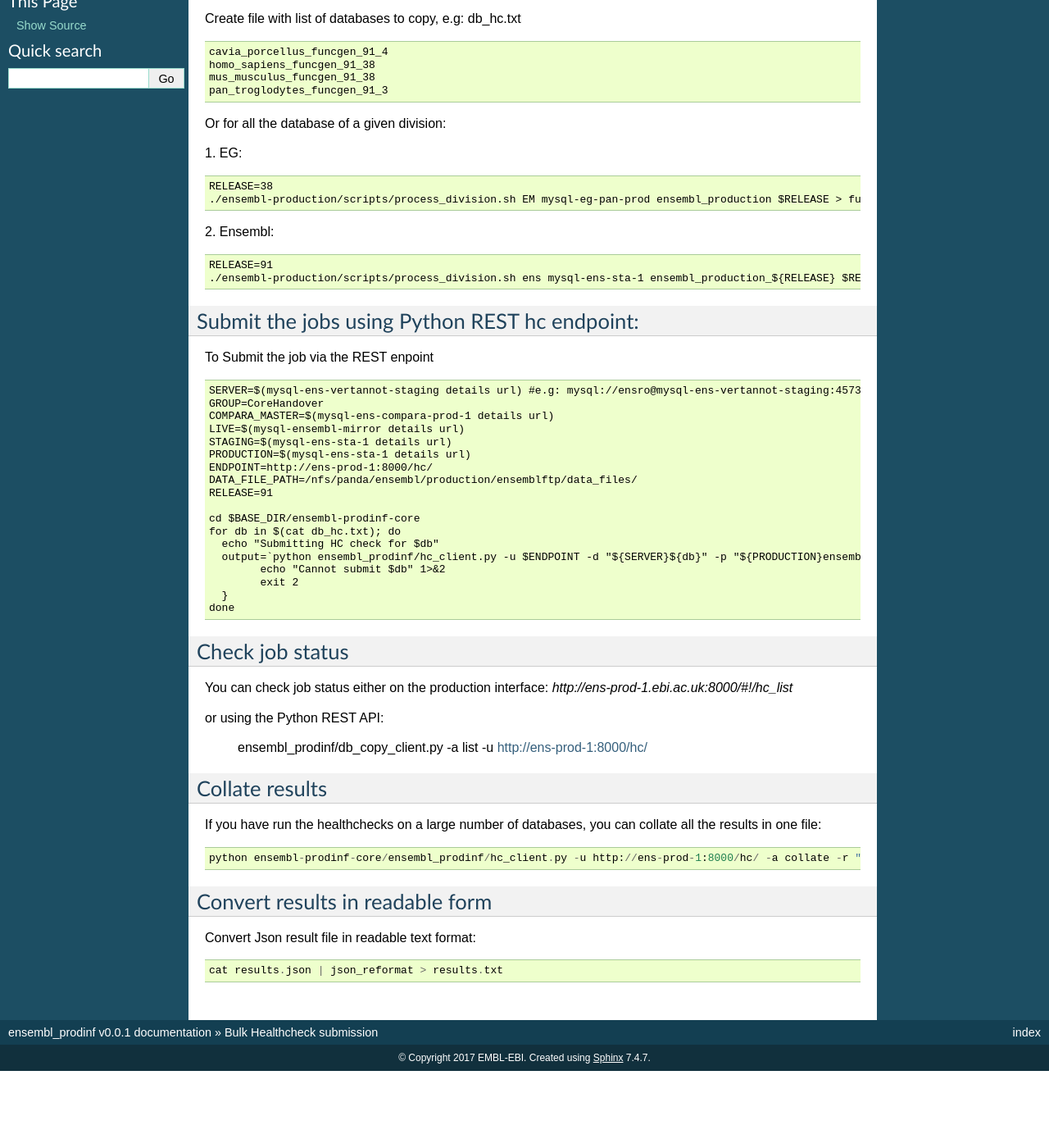
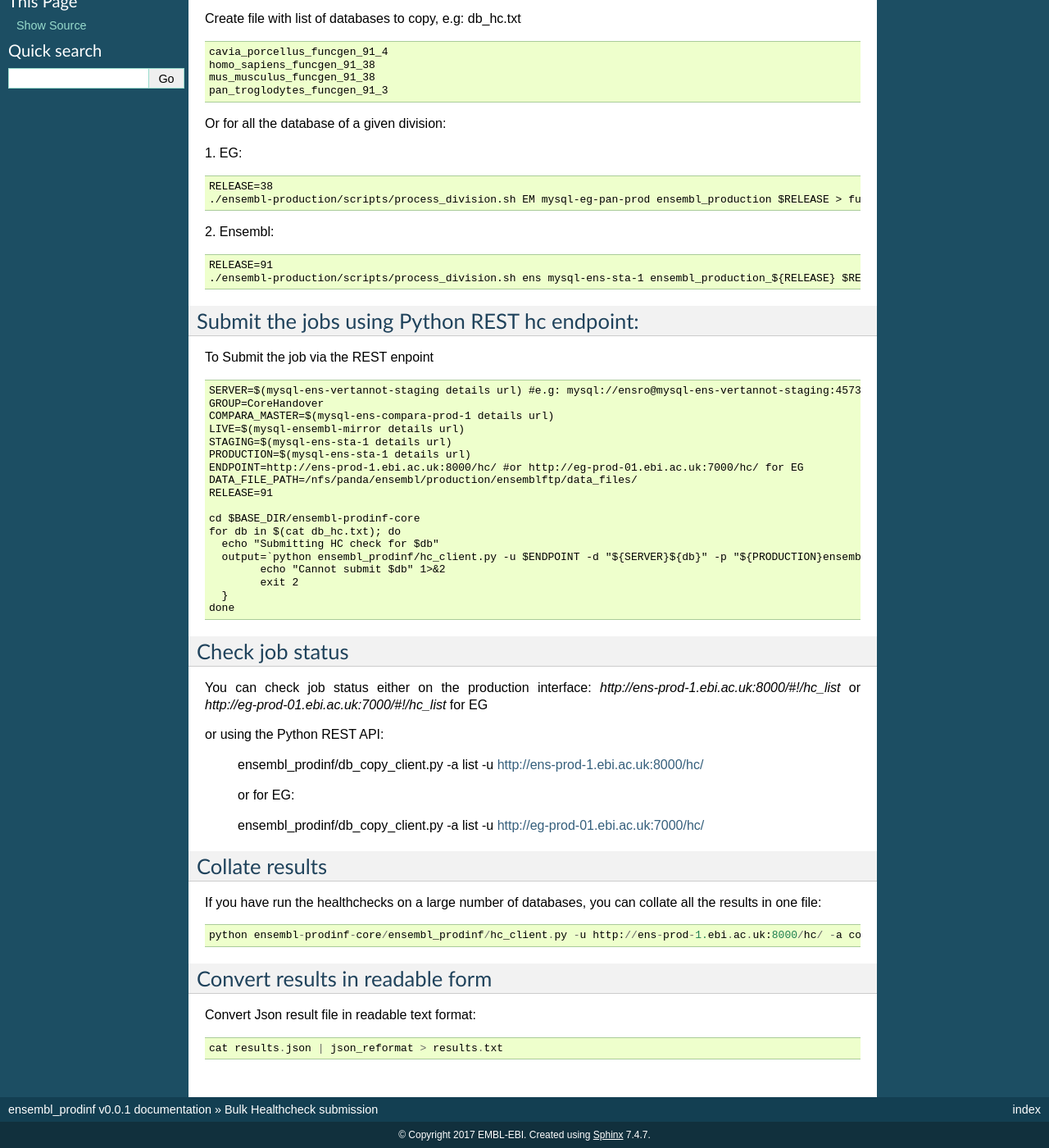
Before and after one commit to Ensembl/ensembl-prodinf-datachecks, a Sphinx documentation site: the page built from docs/bulk_hc_submission.rst, in a window 1280 px wide and 1400 px high, scrolled down 271 px. Shown: the whole window at 82% size. Built offline with Sphinx 7.4.7, drawn with Linux system fonts in a browser that asks for light colours; before the commit the page ends 1577 px from its top, so only the background shows below that.

Commit message:
Update bulk_hc_submission.rst
Fixed wrong URLs, added EG server example

```diff
--- a/docs/bulk_hc_submission.rst
+++ b/docs/bulk_hc_submission.rst
@@ -42,7 +42,7 @@ To Submit the job via the REST enpoint
   LIVE=$(mysql-ensembl-mirror details url)
   STAGING=$(mysql-ens-sta-1 details url)
   PRODUCTION=$(mysql-ens-sta-1 details url)
-  ENDPOINT=http://ens-prod-1:8000/hc/
+  ENDPOINT=http://ens-prod-1.ebi.ac.uk:8000/hc/ #or http://eg-prod-01.ebi.ac.uk:7000/hc/ for EG
   DATA_FILE_PATH=/nfs/panda/ensembl/production/ensemblftp/data_files/
   RELEASE=91
 
@@ -58,17 +58,21 @@ To Submit the job via the REST enpoint
 Check job status
 #####
 
-You can check job status either on the production interface: `http://ens-prod-1.ebi.ac.uk:8000/#!/hc_list`
+You can check job status either on the production interface: `http://ens-prod-1.ebi.ac.uk:8000/#!/hc_list` or `http://eg-prod-01.ebi.ac.uk:7000/#!/hc_list` for EG
 
 or using the Python REST API:
 
-  ensembl_prodinf/db_copy_client.py -a list -u http://ens-prod-1:8000/hc/
+  ensembl_prodinf/db_copy_client.py -a list -u http://ens-prod-1.ebi.ac.uk:8000/hc/
+
+  or for EG:
+
+  ensembl_prodinf/db_copy_client.py -a list -u http://eg-prod-01.ebi.ac.uk:7000/hc/
 
 Collate results
 #####
 If you have run the healthchecks on a large number of databases, you can collate all the results in one file:
 ::
-  python ensembl-prodinf-core/ensembl_prodinf/hc_client.py -u http://ens-prod-1:8000/hc/ -a collate -r ".*core_38_91.*" -o results.json
+  python ensembl-prodinf-core/ensembl_prodinf/hc_client.py -u http://ens-prod-1.ebi.ac.uk:8000/hc/ -a collate -r ".*core_38_91.*" -o results.json
 
 Convert results in readable form
 #####
```
